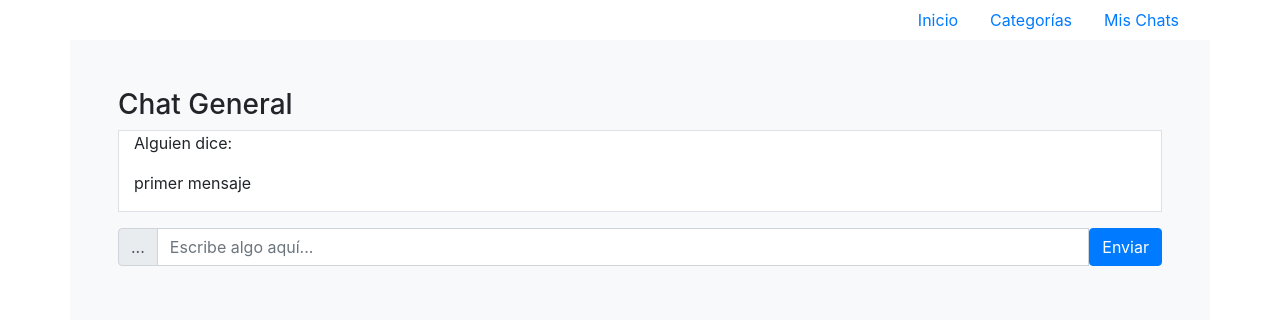
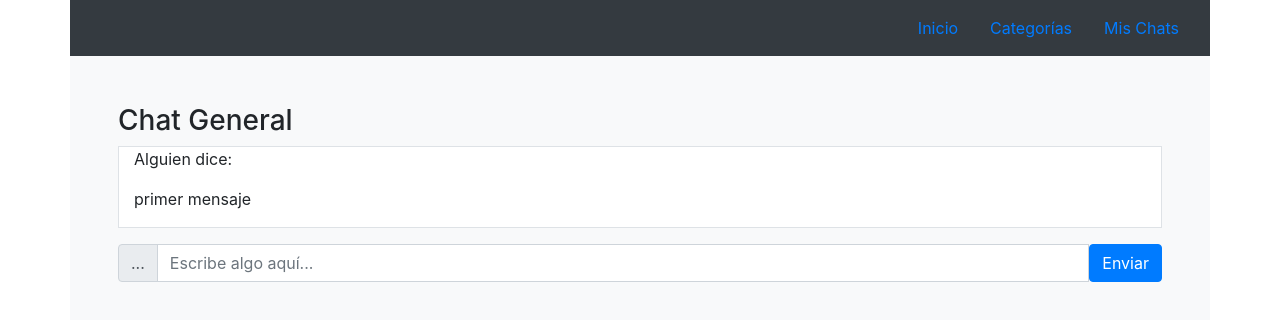
Before and after one commit to Anasu/chatAnonimo, a React (Create React App) app: page / in a window 1280 px wide. Shown: the top 320 px of the page. Built offline with nearby package versions, Linux system fonts and the light colour scheme.

Commit message:
Se agrega bg oscuro con bootstrap

```diff
--- a/src/App.js
+++ b/src/App.js
@@ -22,7 +22,7 @@ class ChatAnonimo extends Component
         <div>
           <Nav
             activeKey="/"
-            className="justify-content-end container"
+            className="justify-content-end container bg-dark py-2"
             onSelect={(selectedKey) => console.log(`selected ${selectedKey}`)}
           >
             <Nav.Item>
```
